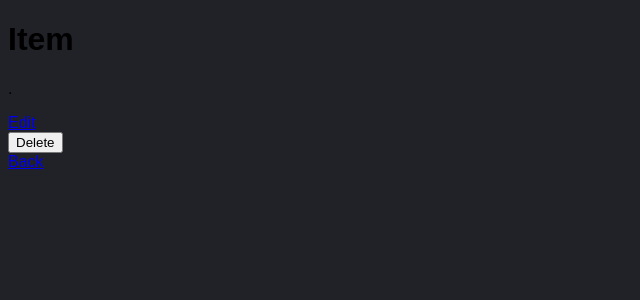
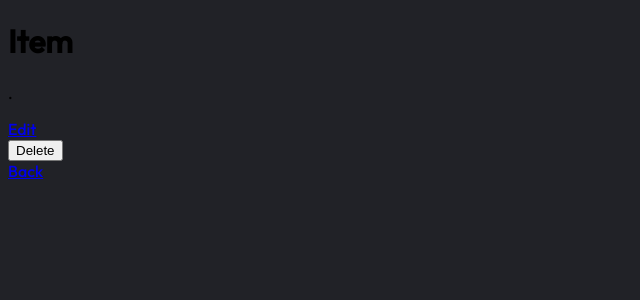
Before and after one commit to mrocha51248/fymi, a PHP site: template src/View/Item/show.html.twig in a window 1280 px wide. Shown: the top 300 px of the page, without its empty margins (0-640 px from the left). Run offline with PHP 8.4, Linux system fonts and the light colour scheme; the template is opened without the code that fills it, so the values that code supplies are empty; some libraries are stand-ins or nearby versions.

Commit message:
adding font ref to layout

```diff
--- a/src/View/layout.html.twig
+++ b/src/View/layout.html.twig
@@ -8,6 +8,9 @@
     <title>{% block title %}{% endblock %}</title>
 
     <link rel="stylesheet" href="/assets/css/style.css">
+    <link rel="preconnect" href="https://fonts.googleapis.com">
+    <link rel="preconnect" href="https://fonts.gstatic.com" crossorigin>
+    <link href="https://fonts.googleapis.com/css2?family=Outfit:wght@500&display=swap" rel="stylesheet">
     {% block stylesheet %}{% endblock %}
     <link rel="icon" href="/assets/images/favicon.png">
 </head>
```
